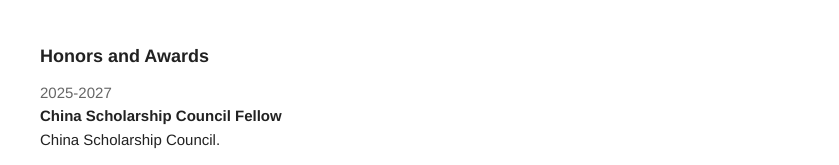
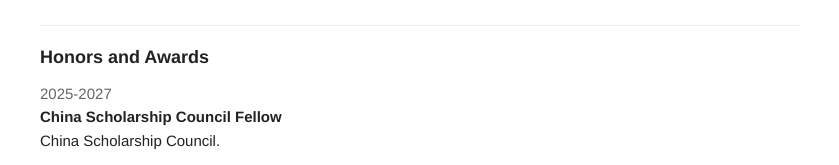
Before and after one commit to jinsunmath/jinsunmath.github.io, a plain HTML site: page cv.html in a window 1280 px wide. Shown: the part 377-542 px from the top of the page, 372-1211 px from the left. Drawn offline with Linux system fonts and the light colour scheme.

Commit message:
Update styles.css

```diff
--- a/styles.css
+++ b/styles.css
@@ -129,7 +129,9 @@
 }
 
 .cv-divider {
-  margin-top: 48px;
+  margin-top: 28px;
+  padding-top: 20px;
+  border-top: 1px solid var(--border);
 }
 
 p {
```
